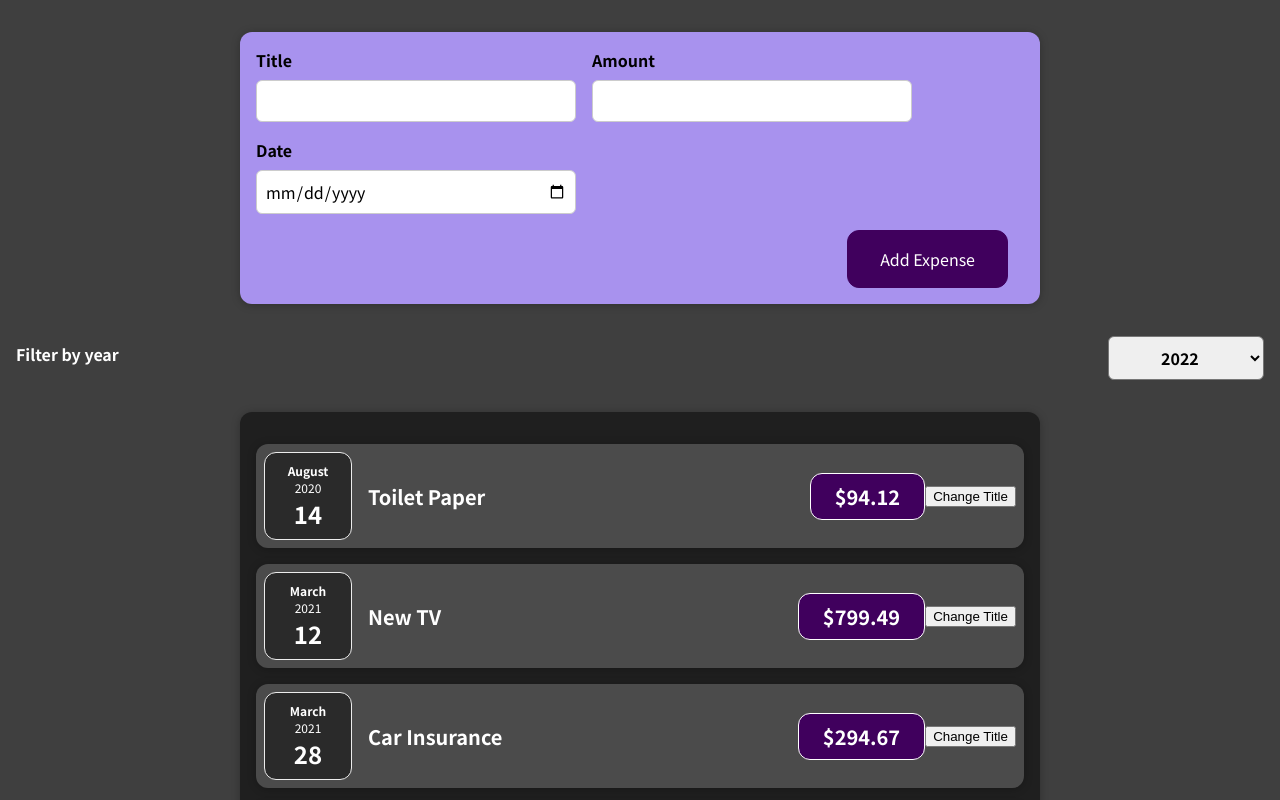
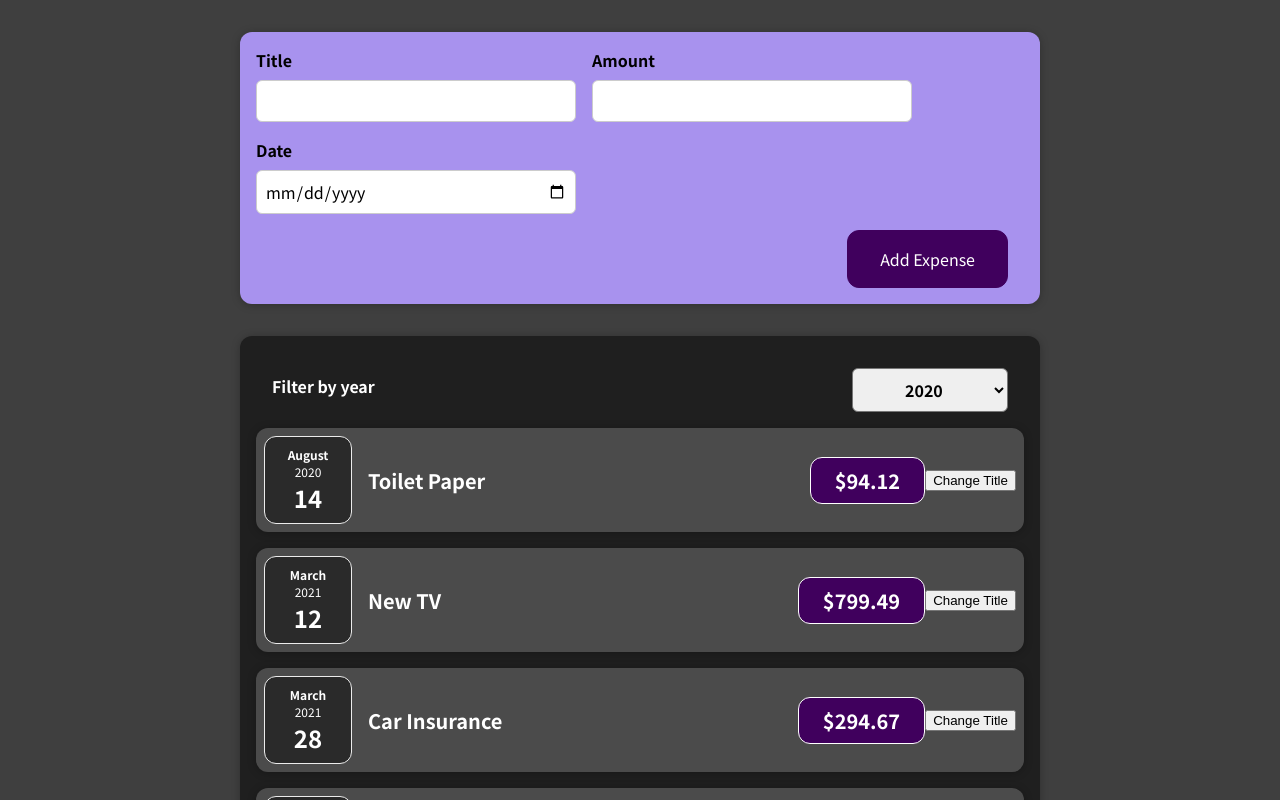
Before and after one commit to georgelepsaya/Expenses, a React (Create React App) app: page / in a window 1280 px wide. Shown: the top 800 px of the page. Built offline with nearby package versions, Linux system fonts and the light colour scheme.

Commit message:
3rd commit

```diff
--- a/src/components/Expenses/Expenses.js
+++ b/src/components/Expenses/Expenses.js
@@ -1,18 +1,23 @@
-import { React } from "react";
+import { React, useState } from "react";
 import ExpenseItem from "./ExpenseItem";
 import ExpensesFilter from "../ExpensesFilter/ExpensesFilter";
 import Card from "../UI/Card";
 import "./Expenses.css";
 
 const Expenses = (props) => {
-  const selectedDateHandler = (selectedDate) => {
-    console.log(selectedDate);
+  const [filteredYear, setFilteredYear] = useState("2020");
+
+  const filterChangeHandler = (selectedYear) => {
+    setFilteredYear(selectedYear);
   };
 
   return (
     <div>
-      <ExpensesFilter onSelectDate={selectedDateHandler} />
       <Card className="expenses">
+        <ExpensesFilter
+          selected={filteredYear}
+          onChangeFilter={filterChangeHandler}
+        />
         <ExpenseItem
           title={props.items[0].title}
           amount={props.items[0].amount}
--- a/src/components/ExpensesFilter/ExpensesFilter.js
+++ b/src/components/ExpensesFilter/ExpensesFilter.js
@@ -1,19 +1,17 @@
-import { React, useState } from "react";
+import React from "react";
 
 import "./ExpensesFilter.css";
 
 const ExpensesFilter = (props) => {
-  const [filterDate, setFilterDate] = useState("2022");
-  const dateChangeHandler = (event) => {
-    setFilterDate(event.target.value);
+  const dropdownChangeHandler = (event) => {
+    props.onChangeFilter(event.target.value);
   };
-  props.onSelectDate(filterDate);
 
   return (
     <div className="expenses-filter">
       <div className="expenses-filter__control">
         <label>Filter by year</label>
-        <select onChange={dateChangeHandler} value={filterDate}>
+        <select onChange={dropdownChangeHandler} value={props.selected}>
           <option value="2022">2022</option>
           <option value="2021">2021</option>
           <option value="2020">2020</option>
```
Also changed, not shown: 1 other file (tests, documents, lock files or other folders).
